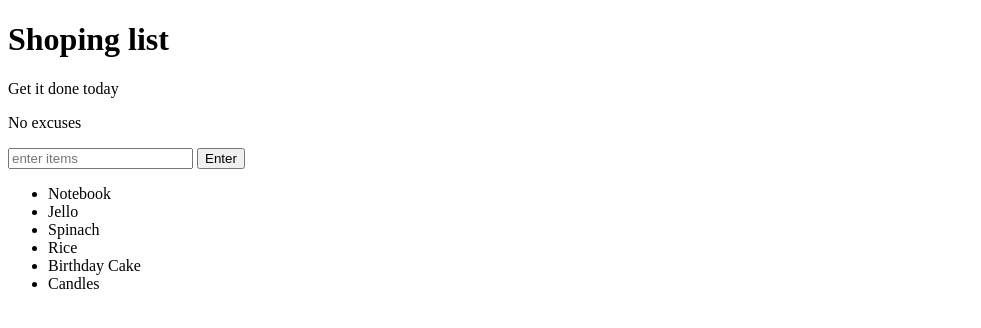
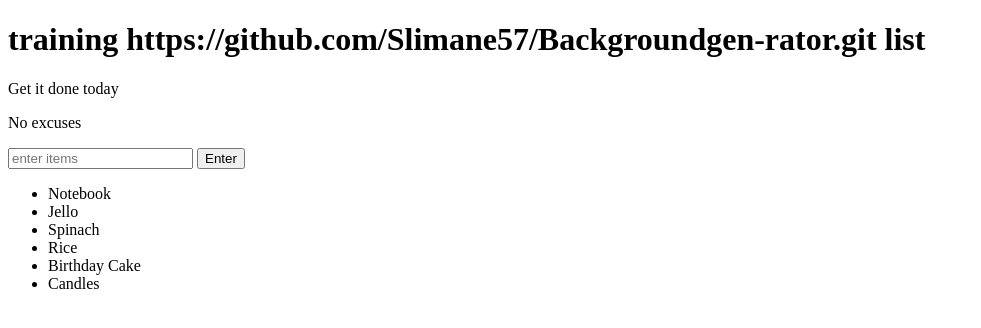
Before and after one commit to Slimane57/Backgroundgen-rator, a plain HTML site: page index.html in a window 1280 px wide. Shown: the whole page, without its empty margins (0-981 px from the left). Drawn offline with Linux system fonts and the light colour scheme.

Commit message:
just training

```diff
--- a/index.html
+++ b/index.html
@@ -6,7 +6,7 @@
 	<link rel="stylesheet" type="text/css" href="style.css">
 </head>
 <body>
-		<h1>Shoping list</h1>
+		<h1>training https://github.com/Slimane57/Backgroundgen-rator.git list</h1>
 		<p id="first">Get it done today</p>
 		<p class="second">No excuses</p>
 		<input id="userinput" type="text" placeholder="enter items">
```
